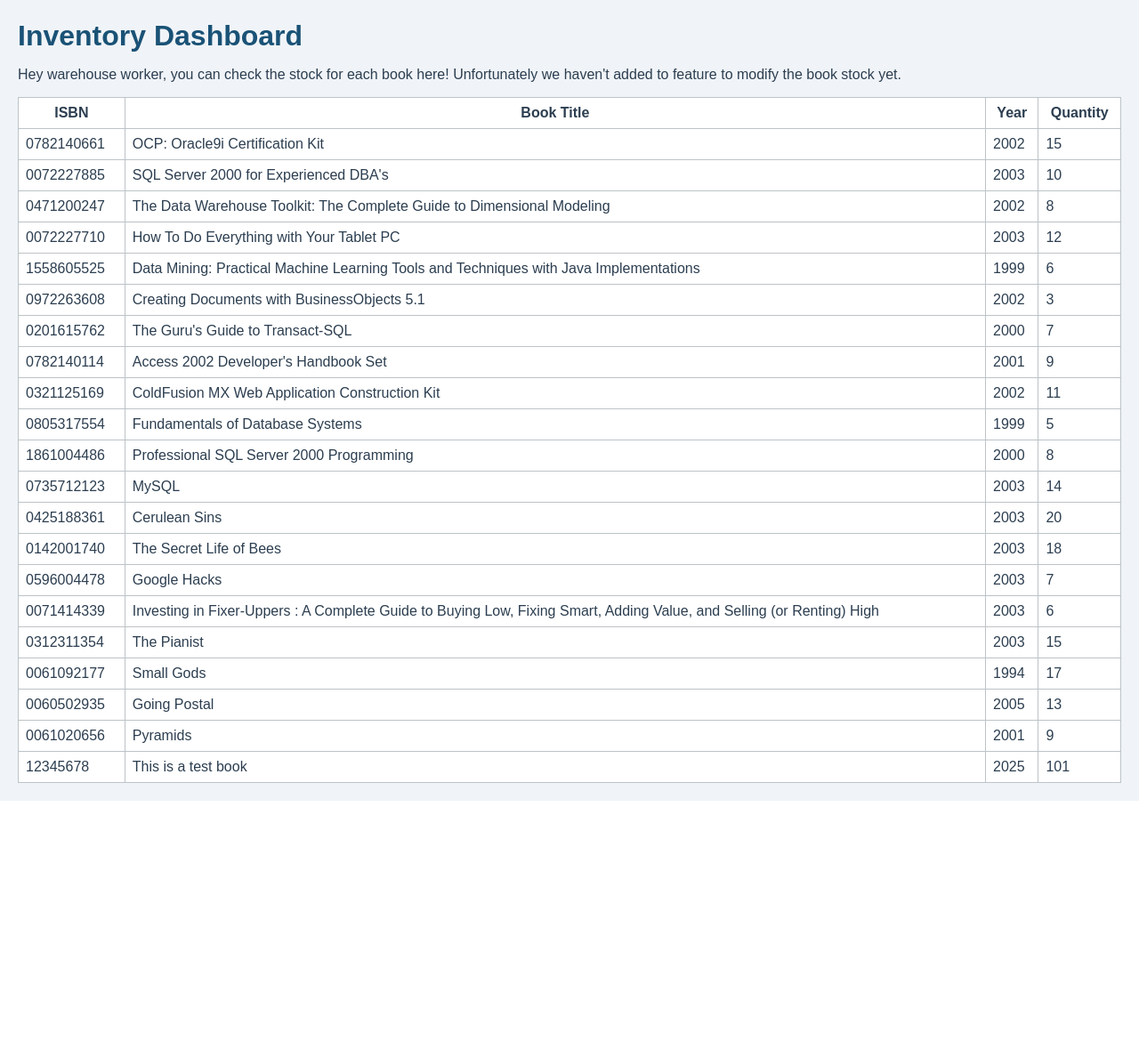
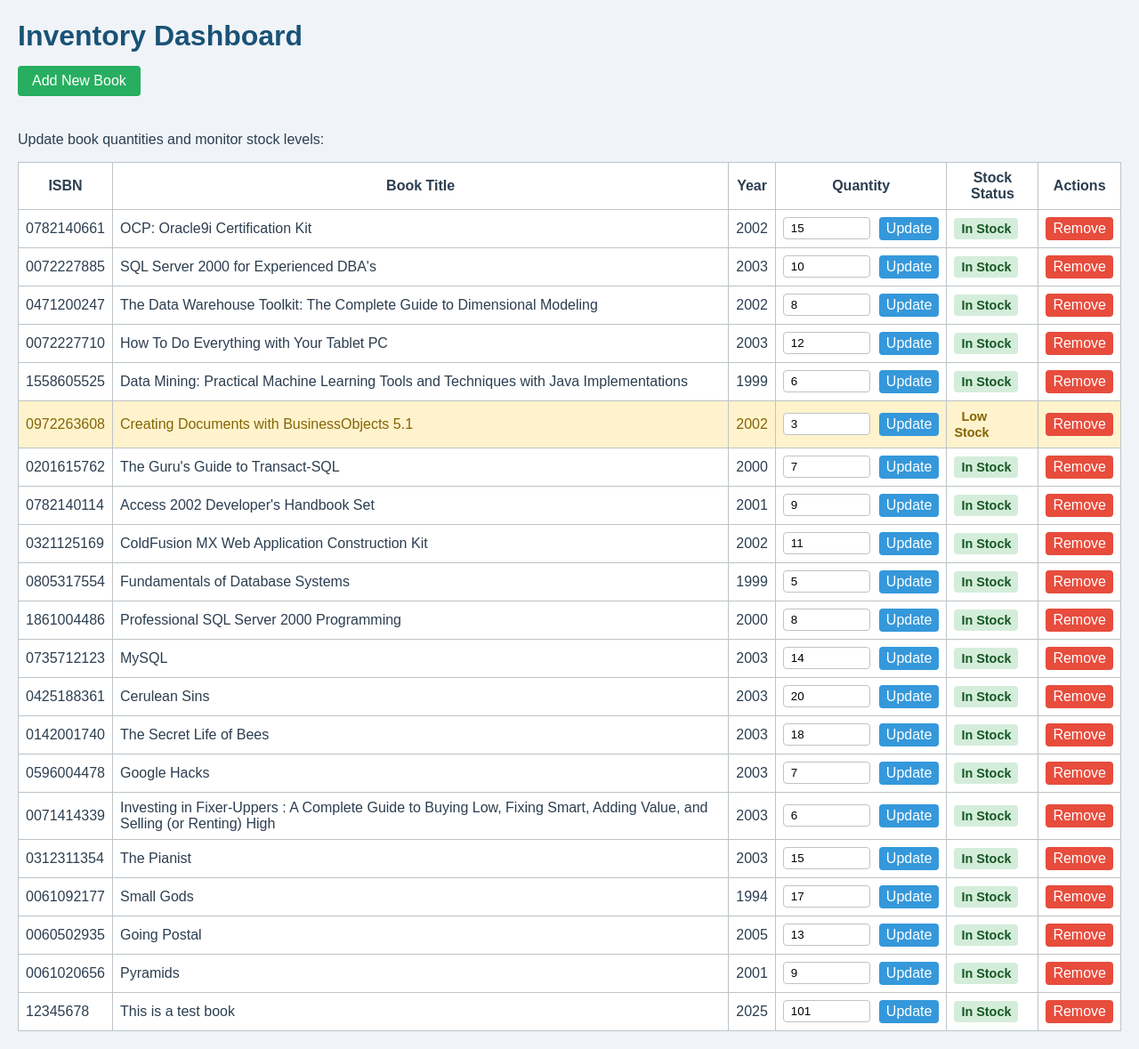
Before and after one commit to tle46/bookstore, a Flask app: page /inventory in a window 1280 px wide. Shown: the part 115-1294 px from the top of the page at 89% size. Before the commit the page ends 1015 px from the top, so only its background shows below. Run offline with Flask 3, Linux system fonts and the light colour scheme; data comes from the database, SQL or seed files in the repository; both versions use the stored data as it was after the commit.

Commit message:
Added features to modify the inventory

```diff
--- a/app.py
+++ b/app.py
@@ -1,4 +1,4 @@
-from flask import Flask, render_template, request, url_for
+from flask import Flask, render_template, request, url_for, redirect
 import sqlite3
 
 app = Flask(__name__)
@@ -72,5 +72,69 @@
 
     return render_template('order_details.html', order=order, items=items)
 
+@app.route('/update_inventory', methods=['POST'])
+def update_inventory():
+    db = get_db()
+    try:
+        isbn = request.form['isbn']
+        new_quantity = int(request.form['quantity'])
+
+        db.execute('''
+            UPDATE Inventory
+            SET Quantity = ?
+            WHERE Book_ID = ?
+        ''', (new_quantity, isbn))
+        db.commit()
+
+        return redirect(url_for('inventory'))
+    except Exception as e:
+        print(f"Error updating inventory: {e}")
+        return redirect(url_for('inventory'))
+
+@app.route('/add_book', methods=['GET', 'POST'])
+def add_book():
+    if request.method == 'POST':
+        db = get_db()
+        try:
+            isbn = request.form['isbn']
+            title = request.form['title']
+            year = int(request.form['year'])
+            price = float(request.form['price'])
+            quantity = int(request.form['quantity'])
+
+            # First add to Book table
+            db.execute('''
+                INSERT INTO Book (ISBN, Title, Year, Price)
+                VALUES (?, ?, ?, ?)
+            ''', (isbn, title, year, price))
+
+            # Then add to Inventory
+            db.execute('''
+                INSERT INTO Inventory (Book_ID, Quantity)
+                VALUES (?, ?)
+            ''', (isbn, quantity))
+
+            db.commit()
+            return redirect(url_for('inventory'))
+        except Exception as e:
+            print(f"Error adding book: {e}")
+            db.rollback()
+            return redirect(url_for('add_book'))
+
+    return render_template('add_book.html')
+
+@app.route('/remove_book/<string:isbn>', methods=['POST'])
+def remove_book(isbn):
+    db = get_db()
+    try:
+        # Remove from Inventory first (foreign key constraint)
+        db.execute('DELETE FROM Inventory WHERE Book_ID = ?', (isbn,))
+        # Then remove from Book
+        db.execute('DELETE FROM Book WHERE ISBN = ?', (isbn,))
+        db.commit()
+    except Exception as e:
+        print(f"Error removing book: {e}")
+    return redirect(url_for('inventory'))
+
 if __name__ == '__main__':
     app.run(debug=True, port=3241)
--- a/static/styles.css
+++ b/static/styles.css
@@ -45,3 +45,106 @@
     border-bottom: 2px solid #c5db34;
     border-top: 2px solid #3498db;
 }
+
+.quantity-input {
+    width: 80px;
+    padding: 4px 8px;
+    border: 1px solid #bdc3c7;
+    border-radius: 4px;
+}
+
+.inventory-form {
+    display: flex;
+    gap: 10px;
+    align-items: center;
+    margin: 0;
+}
+
+.status {
+    padding: 4px 8px;
+    border-radius: 4px;
+    font-size: 0.9em;
+    font-weight: bold;
+}
+
+.low-stock {
+    background-color: #fff3cd;
+    color: #856404;
+}
+
+.out-of-stock {
+    background-color: #f8d7da;
+    color: #721c24;
+}
+
+.in-stock {
+    background-color: #d4edda;
+    color: #155724;
+}
+
+.notification {
+    position: fixed;
+    bottom: 20px;
+    right: 20px;
+    padding: 15px;
+    background-color: #2ecc71;
+    color: white;
+    border-radius: 4px;
+    display: none;
+    animation: fadeIn 0.3s;
+}
+
+.add-book-form {
+    max-width: 500px;
+    margin: 20px 0;
+}
+
+.form-group {
+    margin-bottom: 15px;
+}
+
+.form-group label {
+    display: block;
+    margin-bottom: 5px;
+}
+
+.form-group input {
+    width: 100%;
+    padding: 8px;
+    border: 1px solid #bdc3c7;
+    border-radius: 4px;
+}
+
+.add-book-btn {
+    display: inline-block;
+    padding: 8px 16px;
+    background: #27ae60;
+    color: white;
+    text-decoration: none;
+    border-radius: 4px;
+    margin-bottom: 20px;
+}
+
+.remove-btn {
+    background: #e74c3c;
+}
+
+.remove-btn:hover {
+    background: #c0392b;
+}
+
+.back-link {
+    display: inline-block;
+    margin-top: 20px;
+    color: #3498db;
+    text-decoration: none;
+}
+
+.inventory-actions {
+    margin-bottom: 20px;
+}
+
+@keyframes fadeIn {
+    from { opacity: 0; }
+    to { opacity: 1; }
+}
--- a/templates/inventory.html
+++ b/templates/inventory.html
@@ -1,24 +1,50 @@
 {% extends 'base.html' %}
 {% block content %}
 <h1>Inventory Dashboard</h1>
-<p>
-    Hey warehouse worker, you can check the stock for each book here!
-    Unfortunately we haven't added to feature to modify the book stock yet.
-</p>
+<div class="inventory-actions">
+    <a href="{{ url_for('add_book') }}" class="add-book-btn">Add New Book</a>
+</div>
+
+<p>Update book quantities and monitor stock levels:</p>
+
 <table border="1">
     <tr>
         <th>ISBN</th>
         <th>Book Title</th>
         <th>Year</th>
         <th>Quantity</th>
+        <th>Stock Status</th>
+        <th>Actions</th>
     </tr>
     {% for inventory in inventories %}
-    <tr>
+    <tr class="{{ 'low-stock' if inventory.Quantity < 5 else '' }}">
         <td>{{ inventory.ISBN }}</td>
         <td>{{ inventory.Title }}</td>
         <td>{{ inventory.Year }}</td>
-        <td>{{ inventory.Quantity }}</td>
+        <td>
+            <form method="post" action="{{ url_for('update_inventory') }}" class="inventory-form">
+                <input type="hidden" name="isbn" value="{{ inventory.ISBN }}">
+                <input type="number" name="quantity" value="{{ inventory.Quantity }}" min="0" class="quantity-input">
+                <input type="submit" value="Update">
+            </form>
+        </td>
+        <td>
+            {% if inventory.Quantity == 0 %}
+                <span class="status out-of-stock">Out of Stock</span>
+            {% elif inventory.Quantity < 5 %}
+                <span class="status low-stock">Low Stock</span>
+            {% else %}
+                <span class="status in-stock">In Stock</span>
+            {% endif %}
+        </td>
+        <td>
+            <form method="post" action="{{ url_for('remove_book', isbn=inventory.ISBN) }}" class="remove-form" onsubmit="return confirm('Are you sure you want to remove this book?');">
+                <button type="submit" class="remove-btn">Remove</button>
+            </form>
+        </td>
     </tr>
     {% endfor %}
 </table>
+
+<div id="notification" class="notification" style="display: none;"></div>
 {% endblock %}
```
Also changed, not shown: templates/add_book.html (+31 -16 lines), bookstore.sqlite.
